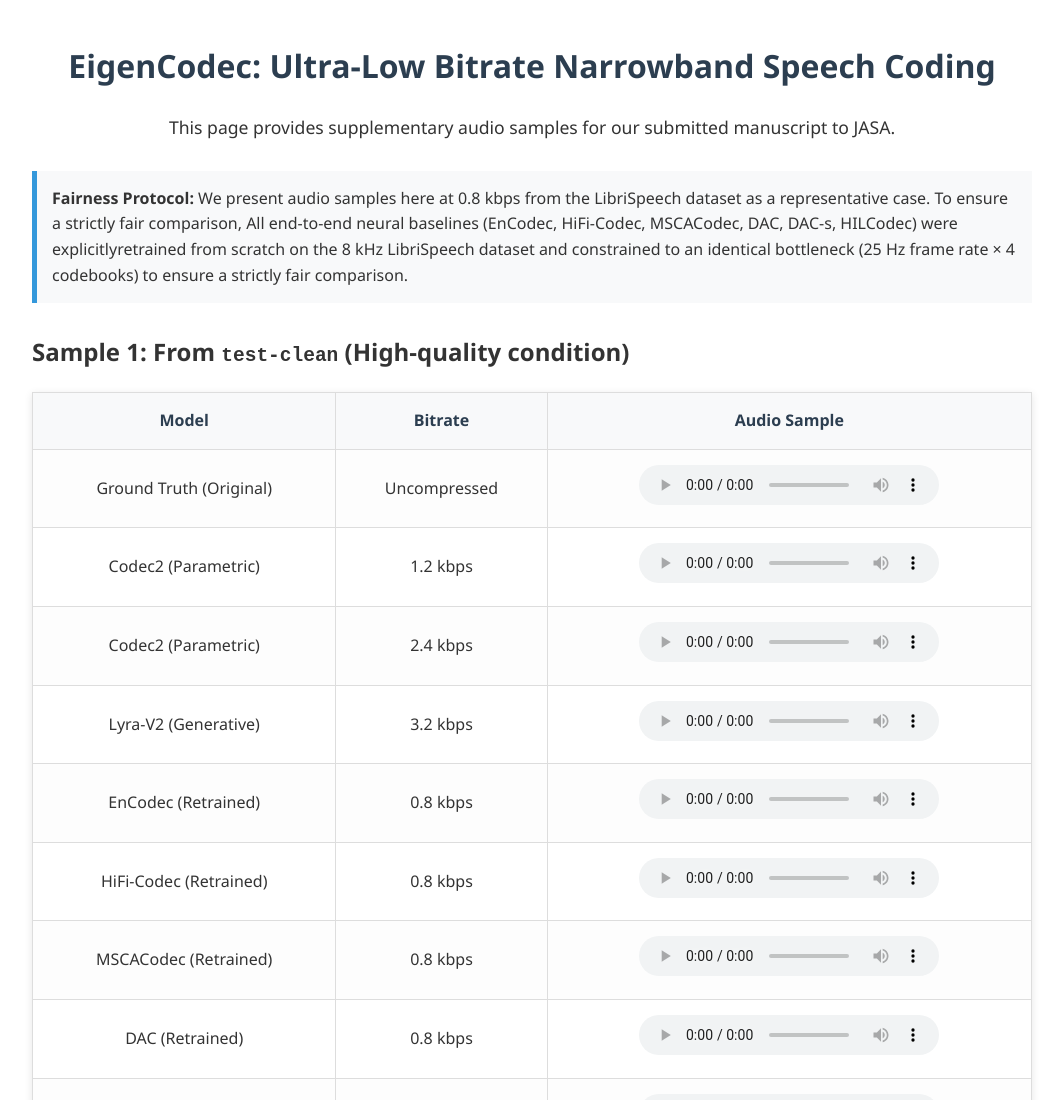
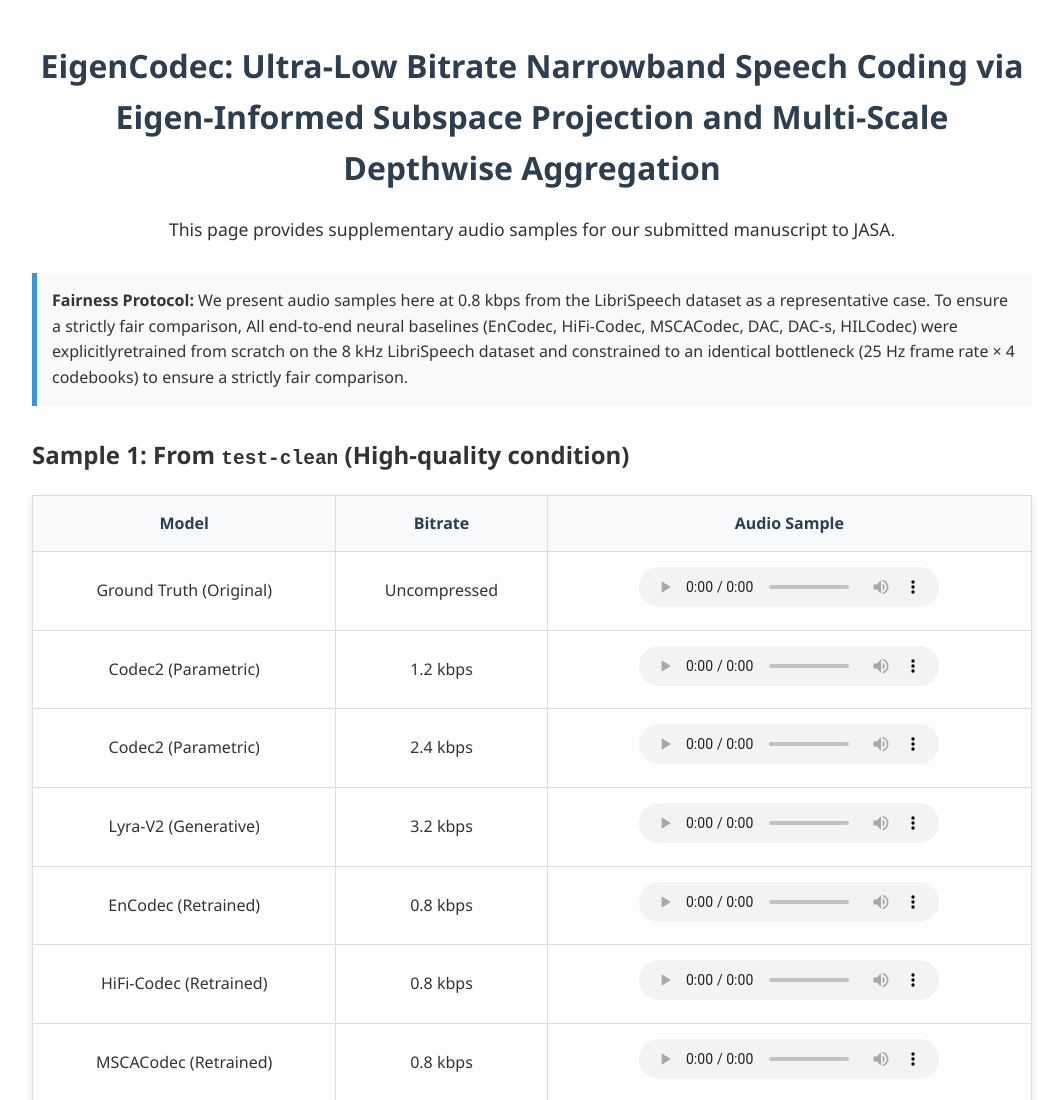
Before and after one commit to towangjingxiang/EigenCodec-Demo, a plain HTML site: page index.html in a window 1280 px wide. Shown: the top 1100 px of the page, without its empty margins (108-1171 px from the left). Drawn offline with Linux system fonts and the light colour scheme.

Commit message:
Update header with detailed project description

```diff
--- a/index.html
+++ b/index.html
@@ -18,7 +18,7 @@
 </head>
 <body>
 
-    <h1>EigenCodec: Ultra-Low Bitrate Narrowband Speech Coding</h1>
+    <h1>EigenCodec: Ultra-Low Bitrate Narrowband Speech Coding via Eigen-Informed Subspace Projection and Multi-Scale Depthwise Aggregation</h1>
     <p class="desc">This page provides supplementary audio samples for our submitted manuscript to JASA.</p>
 
     <div style="background-color: #f8f9fa; padding: 15px; border-left: 5px solid #3498db; margin-bottom: 30px;">
```
